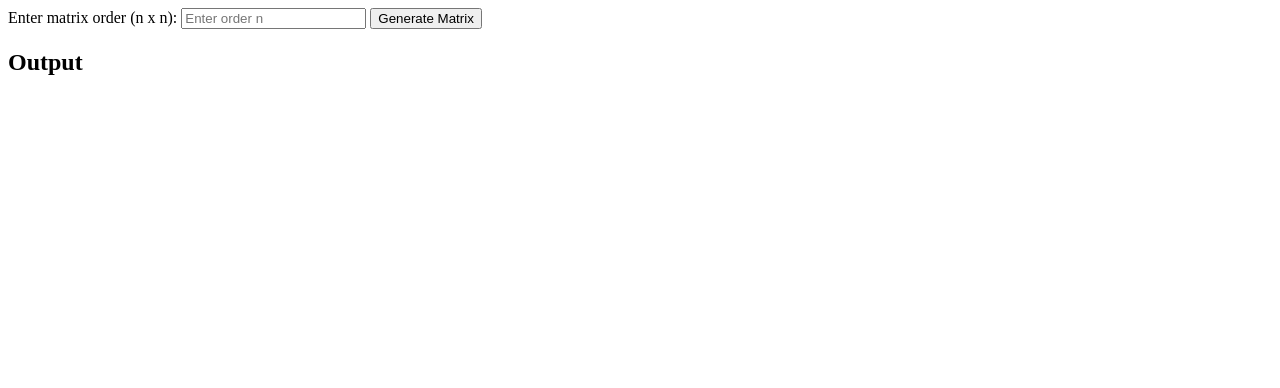
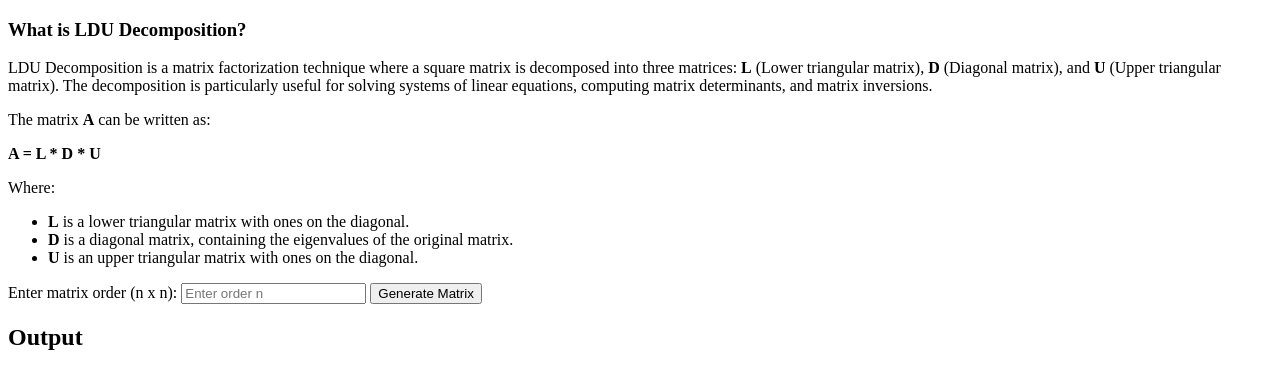
Before and after one commit to Group-4-of-ITC/Group-10-of-ITC-, a plain HTML site: page index.html in a window 1280 px wide. Drawn offline with Linux system fonts and the light colour scheme.

Commit message:
Yuvraj Chirag

```diff
--- a/index.html
+++ b/index.html
@@ -5,6 +5,21 @@
   <title>Matrix  Calculation</title>
 </head>
 <body>
+  <body>
+    <h3>What is LDU Decomposition?</h3>
+    <p>LDU Decomposition is a matrix factorization technique where a square matrix is decomposed into three matrices:
+        <strong>L</strong> (Lower triangular matrix), <strong>D</strong> (Diagonal matrix), and <strong>U</strong> (Upper triangular matrix).
+        The decomposition is particularly useful for solving systems of linear equations, computing matrix determinants, and matrix inversions.
+        </p>
+    <p>The matrix <strong>A</strong> can be written as:</p>
+    <p><strong>A = L * D * U</strong></p>
+    <p>Where:
+        <ul>
+            <li><strong>L</strong> is a lower triangular matrix with ones on the diagonal.</li>
+            <li><strong>D</strong> is a diagonal matrix, containing the eigenvalues of the original matrix.</li>
+            <li><strong>U</strong> is an upper triangular matrix with ones on the diagonal.</li>
+        </ul>
+    </p>
   <div>
     <label for="order">Enter matrix order (n x n):</label>
     <input type="text" id="order" min="1" placeholder="Enter order n" />
```
